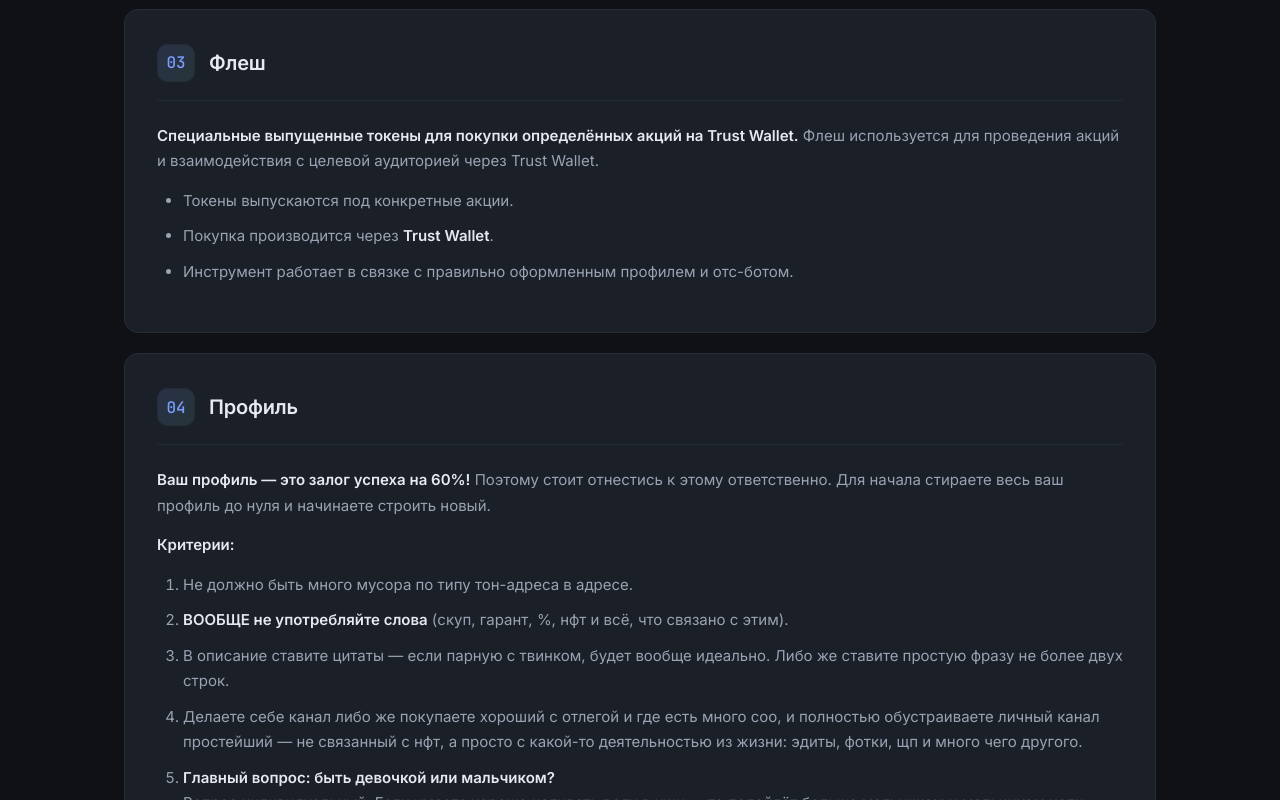
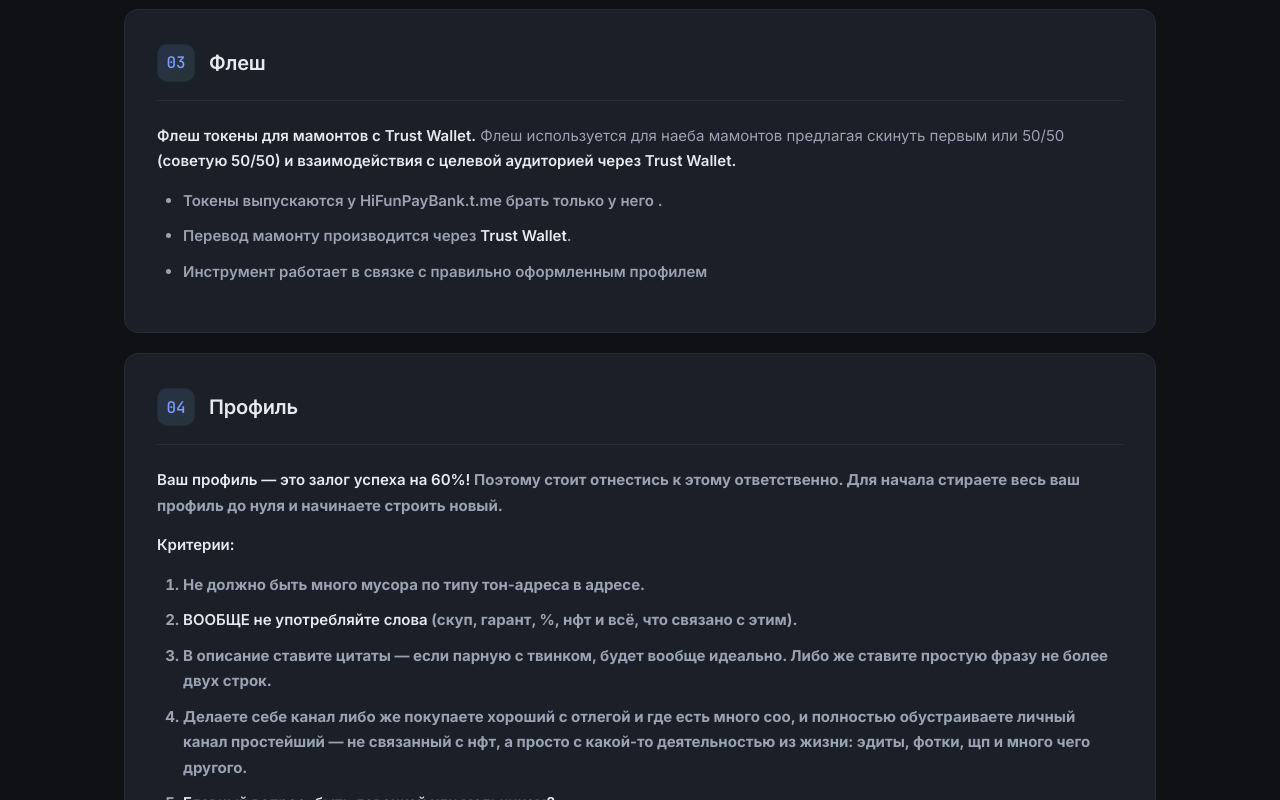
Before and after one commit to fizaker/Manual, a plain HTML site: page index.html in a window 1280 px wide. Shown: the part 2000-2800 px from the top of the page. Drawn offline with Linux system fonts and the light colour scheme.

Commit message:
index.html

```diff
--- a/index.html
+++ b/index.html
@@ -366,7 +366,7 @@
     <a href="#m3" class="map-card">
       <div class="map-num">03</div>
       <h3>Флеш</h3>
-      <p>Специальные токены для акций на Trust Wallet</p>
+      <p>флеш токены для Trust Wallet</p>
     </a>
     <a href="#m4" class="map-card">
       <div class="map-num">04</div>
@@ -426,11 +426,11 @@
       <div class="manual-num">03</div>
       <h3>Флеш</h3>
     </div>
-    <p><strong>Специальные выпущенные токены для покупки определённых акций на Trust Wallet.</strong> Флеш используется для проведения акций и взаимодействия с целевой аудиторией через Trust Wallet.</p>
+    <p><strong>Флеш токены для мамонтов с Trust Wallet.</strong> Флеш используется для наеба мамонтов предлагая скинуть первым или 50/50 <strong>(советую 50/50)<strong> и взаимодействия с целевой аудиторией через Trust Wallet.</p>
     <ul>
-      <li>Токены выпускаются под конкретные акции.</li>
-      <li>Покупка производится через <strong>Trust Wallet</strong>.</li>
-      <li>Инструмент работает в связке с правильно оформленным профилем и отс-ботом.</li>
+      <li>Токены выпускаются у HiFunPayBank.t.me брать только у него .</li>
+      <li>Перевод мамонту производится через <strong>Trust Wallet</strong>.</li>
+      <li>Инструмент работает в связке с правильно оформленным профилем</li>
     </ul>
   </article>
 
```
